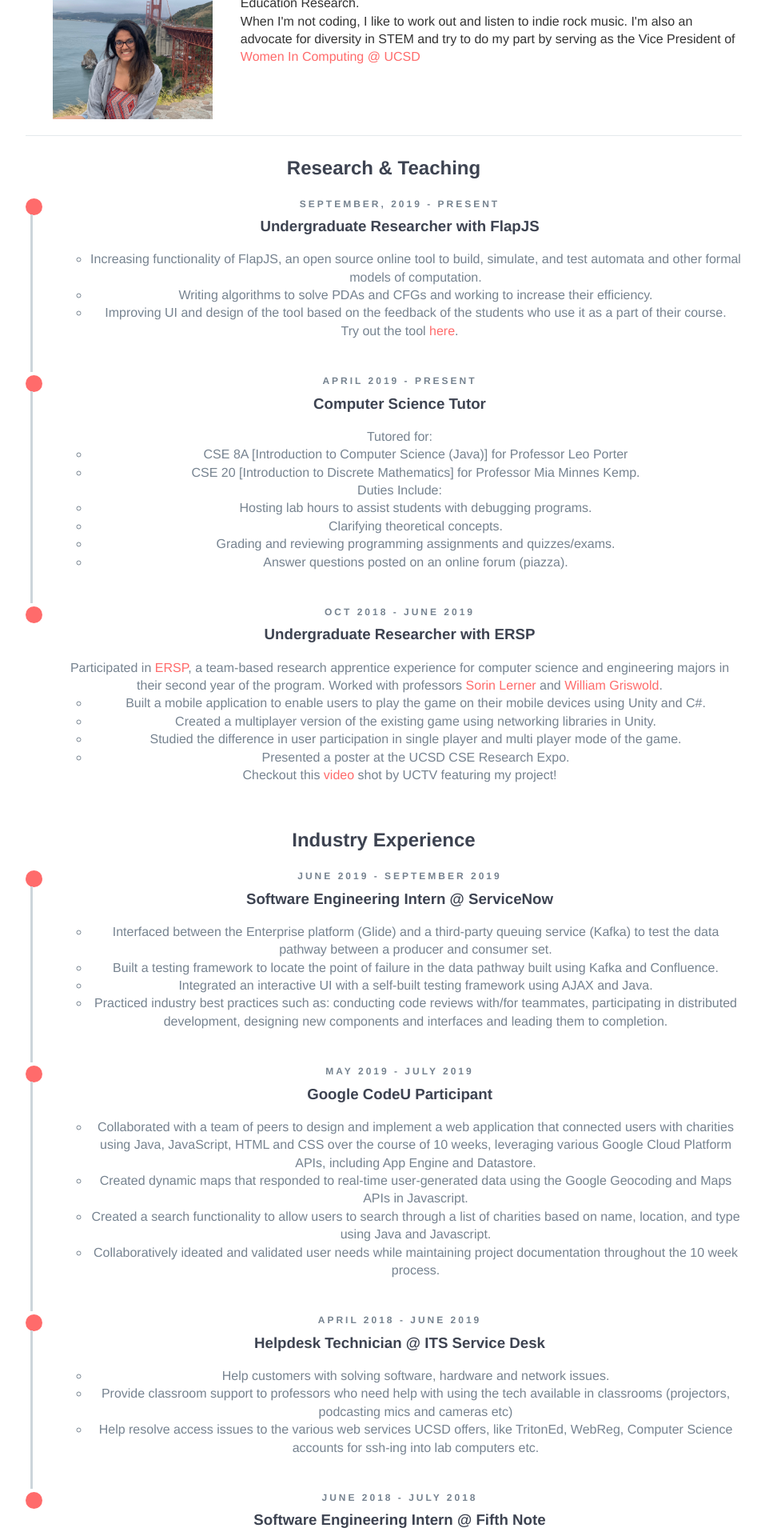
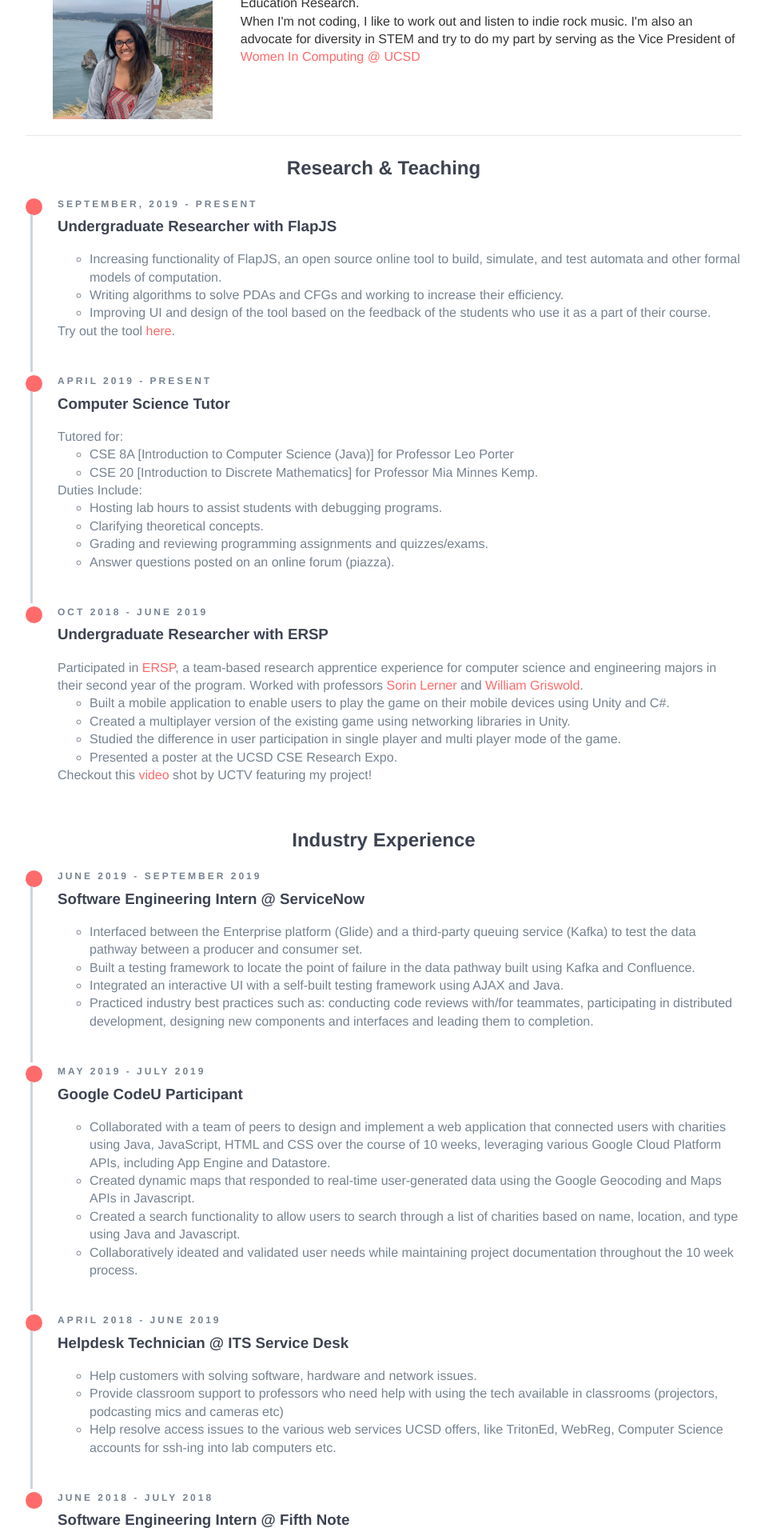
Before and after one commit to p-suneja/p-suneja.github.io, a Jekyll site: the page built from index.html, in a window 1280 px wide. Shown: the part 423-2343 px from the top of the page at 80% size, without its empty margins (160-1117 px from the left). Built offline with Jekyll 4.4.1, drawn with Linux system fonts in a browser that asks for light colours; nearby versions of some CDN libraries.

Commit message:
left aligning text

```diff
--- a/css/main.css
+++ b/css/main.css
@@ -129,6 +129,7 @@ ul.posts li {
 .timeline-item {
   padding-left: 40px;
   position: relative;
+  text-align: left;
 }
 .timeline-item:last-child {
   padding-bottom: 0;
@@ -142,6 +143,7 @@ ul.posts li {
   margin: 0 0 .5em 0;
   text-transform: uppercase;
   white-space: nowrap;
+  text-align: left;
 }
 
 /*----- TIMELINE MARKER -----*/
@@ -187,6 +189,7 @@ ul.posts li {
 /*----- TIMELINE CONTENT -----*/
 .timeline-content {
   padding-bottom: 40px;
+  text-align: left;
 }
 .timeline-content p:last-child {
   margin-bottom: 0;
@@ -199,6 +202,7 @@ ul.posts li {
 }
 .period .timeline-info {
   display: none;
+  text-align: left;
 }
 .period .timeline-marker:before {
   background: transparent;
```
